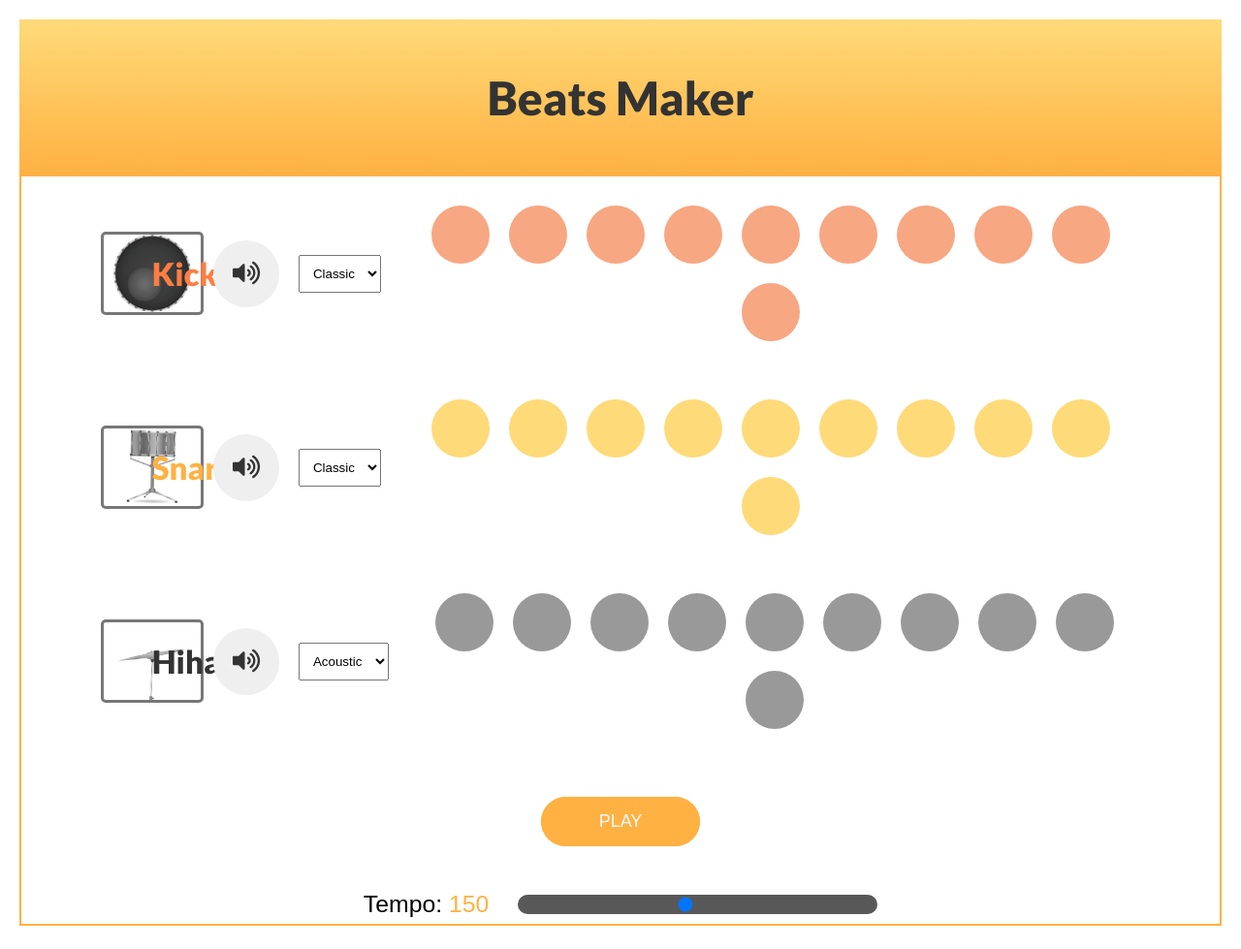
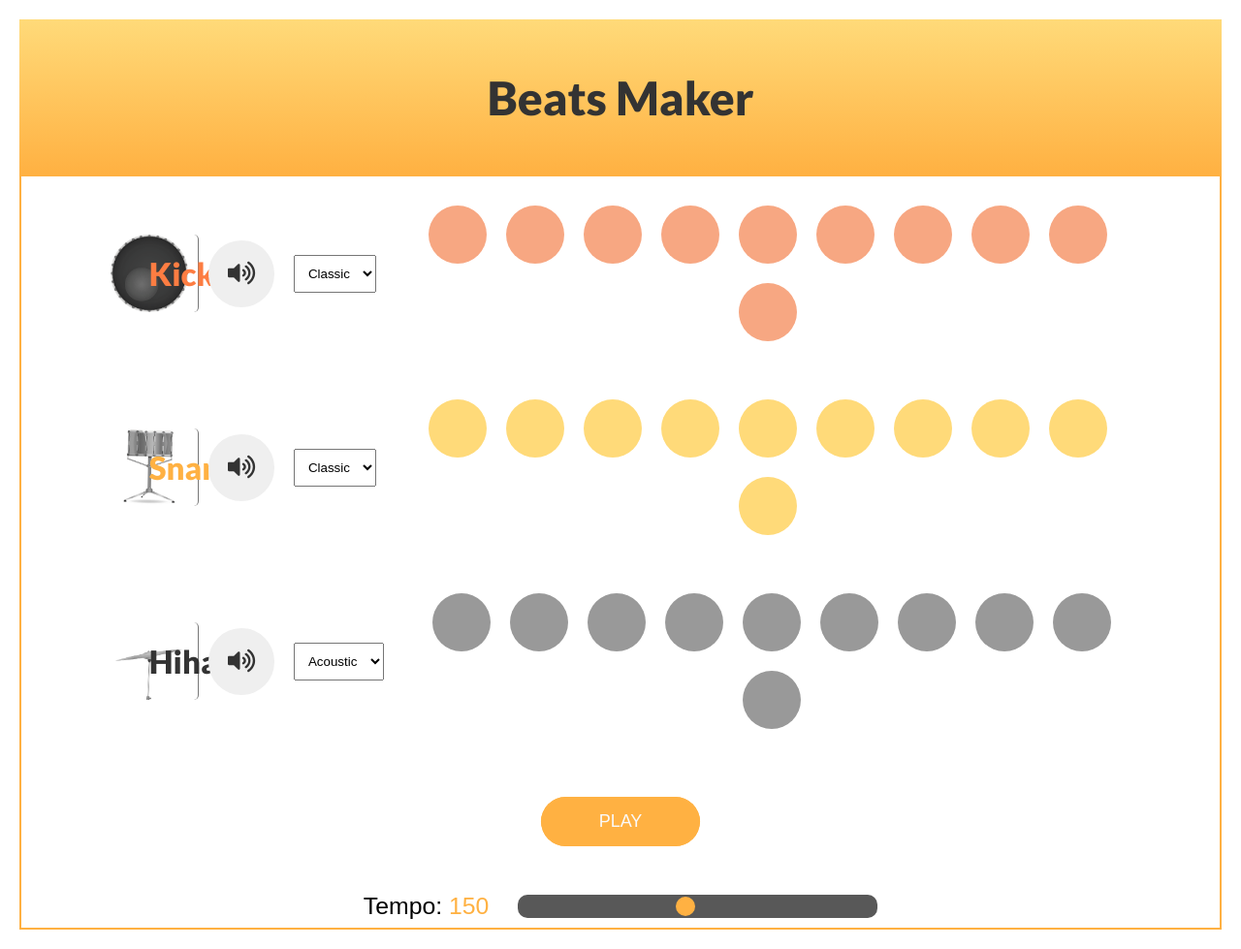
Before and after one commit to m90khan/Drum-Beats-Maker-WebApp, a website: page index.html in a window 1280 px wide. Shown: the whole page at 97% size. Drawn offline with Linux system fonts and the light colour scheme.

Commit message:
🗄 readme update

```diff
--- a/index.js
+++ b/index.js
@@ -30,7 +30,7 @@ class Drums {
     const activeBars = document.querySelectorAll(`.b${step}`);
     //loops over bars
     activeBars.forEach((bar) => {
-      bar.style.animation = `playTrack .3s alternate  ease-in-out`;
+      bar.style.animation = `playTrack .3s alternate  ease-in-out 2`;
       if (bar.classList.contains("--active")) {
         if (bar.classList.contains("kick-pad")) {
           this.kickAudio.currentTime = 0;
--- a/sass/pages/_home.scss
+++ b/sass/pages/_home.scss
@@ -104,7 +104,7 @@ img {
   background-position: center center;
   width: 5rem;
   height: 4rem;
-  border: 0.3rem $color-grey-dark solid;
+  border-right: 0.1rem $color-grey-dark solid;
   border-radius: 0.5rem;
   margin-right: 1rem;
   &--kick {
@@ -160,6 +160,15 @@ img {
   &:focus {
     outline: none;
   }
+  &::-webkit-slider-thumb {
+    -webkit-appearance: none;
+    appearance: none;
+    width: 2rem;
+    height: 2rem;
+    border-radius: 5rem;
+    background: $color-primary;
+    cursor: pointer;
+  }
 }
 
 .tempo-nr {
```
Also changed, not shown: README.md, css/styles.css, img/favicon.png.
